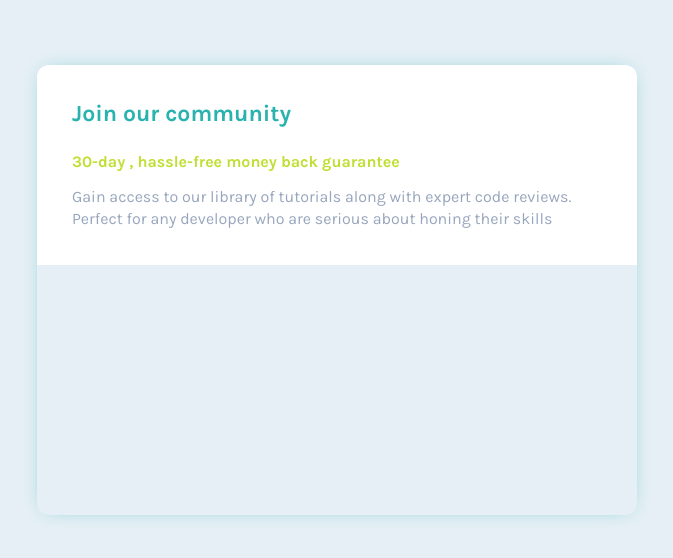
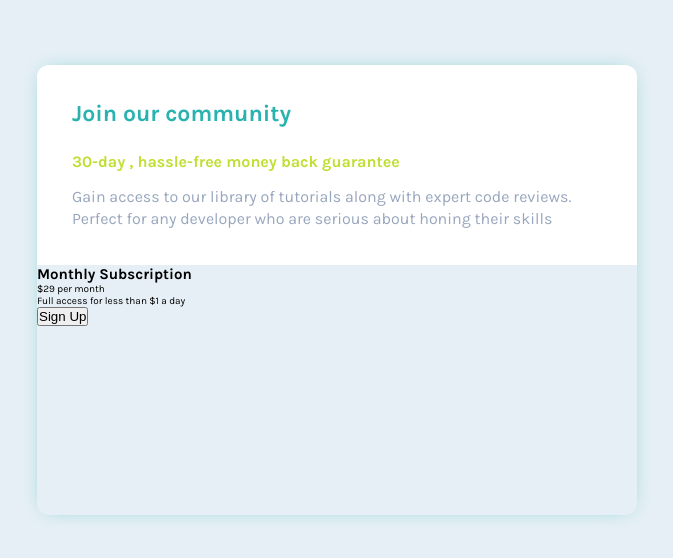
Before and after one commit to hariramjp777/frontend-single-price-grid-component, a plain HTML site: page index.html in a window 1280 px wide. Shown: the part 110-668 px from the top of the page, without its empty margins (303-976 px from the left). Drawn offline with Linux system fonts and the light colour scheme.

Commit message:
Add contents for subscription section

```diff
--- a/index.html
+++ b/index.html
@@ -42,7 +42,12 @@
           </li>
         </ul>
       </div>
-      <div class="subscription"></div>
+      <div class="subscription">
+        <h2>Monthly Subscription</h2>
+        <p><span>$29</span> per month</p>
+        <p>Full access for less than $1 a day</p>
+        <button type="button">Sign Up</button>
+      </div>
       <div class="why-us"></div>
     </main>
   </body>
```
